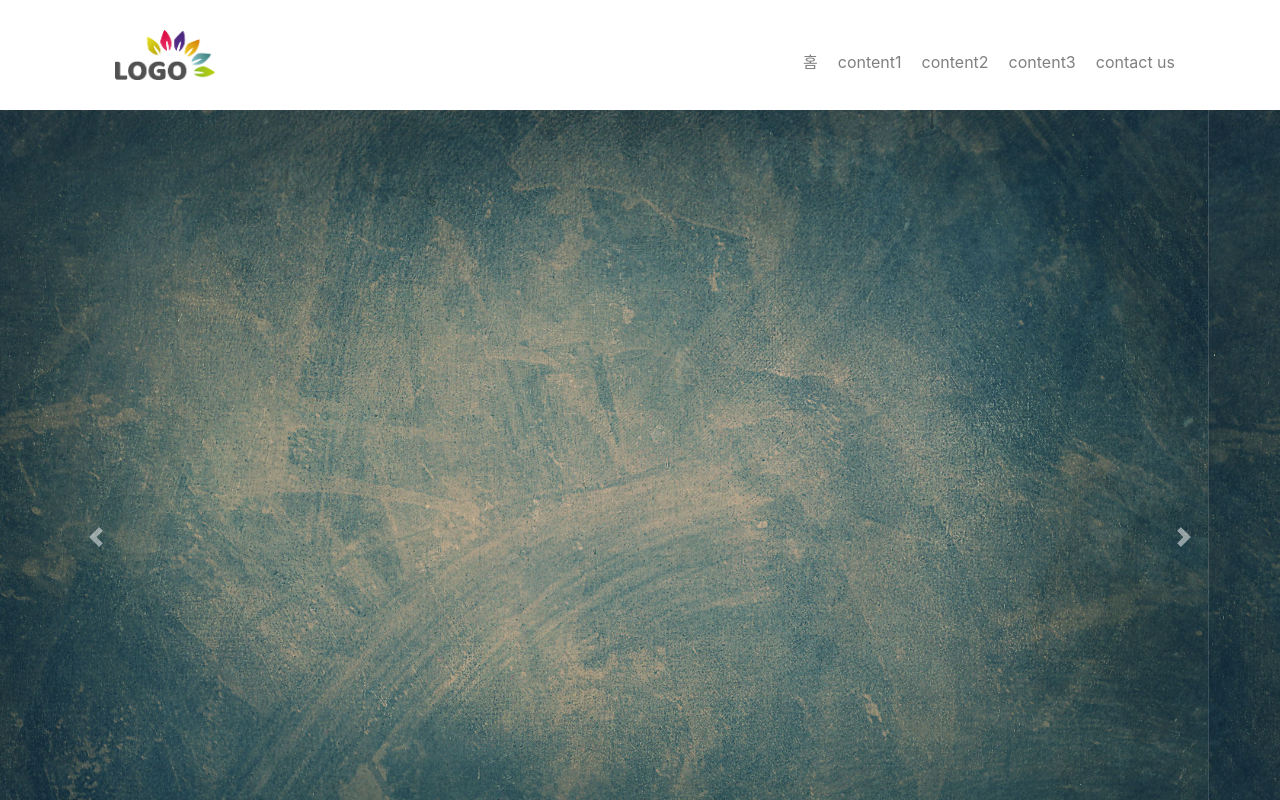
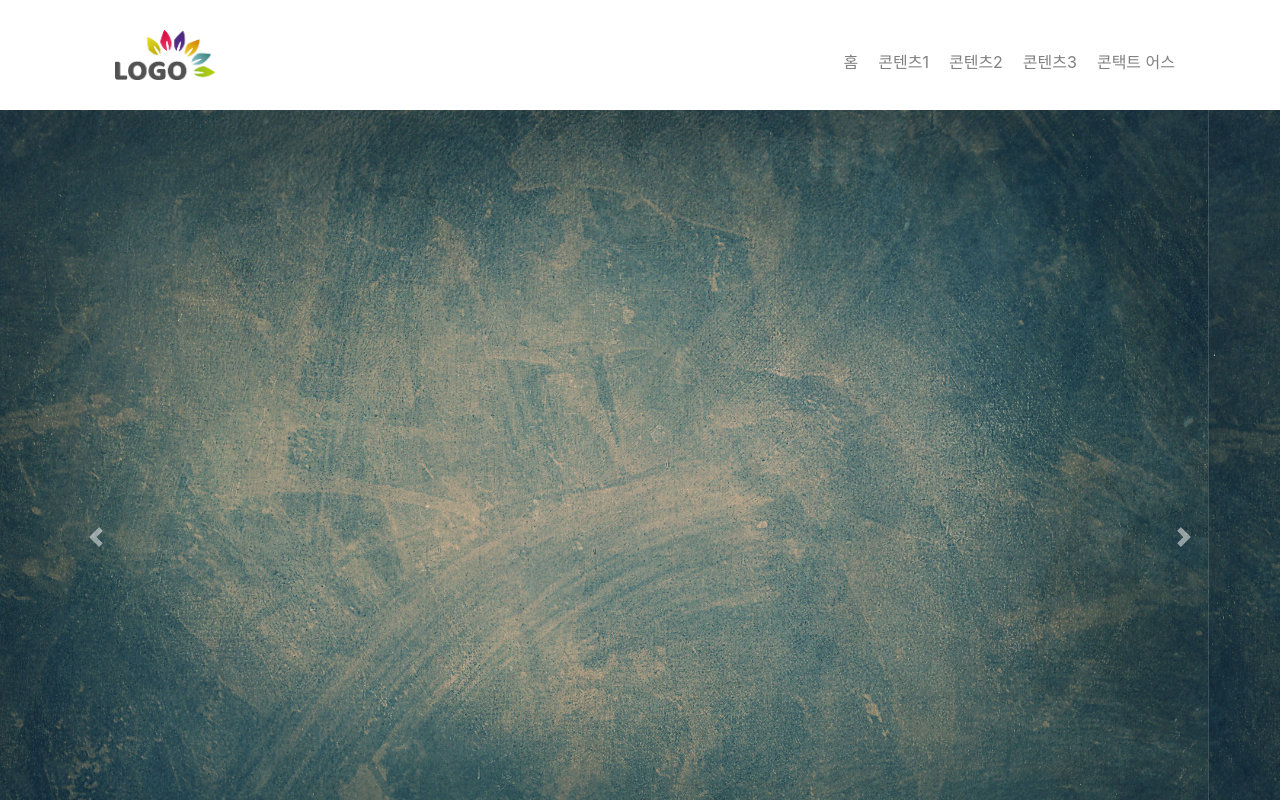
Before and after one commit to Kein-chronicle/react-homepage-singlepage-sample, a React (Create React App) app: page / in a window 1280 px wide. Shown: the top 800 px of the page. Built offline with nearby package versions, Linux system fonts and the light colour scheme.

Commit message:
푸쉬 풀 테스트

```diff
--- a/src/components/menu.js
+++ b/src/components/menu.js
@@ -33,16 +33,16 @@ function Content() {
                     홈
                 </a>
                 <a className="menuBtn" href=" #" onClick={(e)=>{menuClick(e, 'content1')}}>
-                    content1
+                    콘텐츠1
                 </a>
                 <a className="menuBtn" href=" #" onClick={(e)=>{menuClick(e, 'content2')}}>
-                    content2
+                    콘텐츠2
                 </a>
                 <a className="menuBtn" href=" #" onClick={(e)=>{menuClick(e, 'content3')}}>
-                    content3
+                    콘텐츠3
                 </a>
                 <a className="menuBtn" href=" #" onClick={(e)=>{menuClick(e, 'constactUs')}}>
-                    contact us
+                    콘택트 어스
                 </a>
             </div>
         </div>
```
